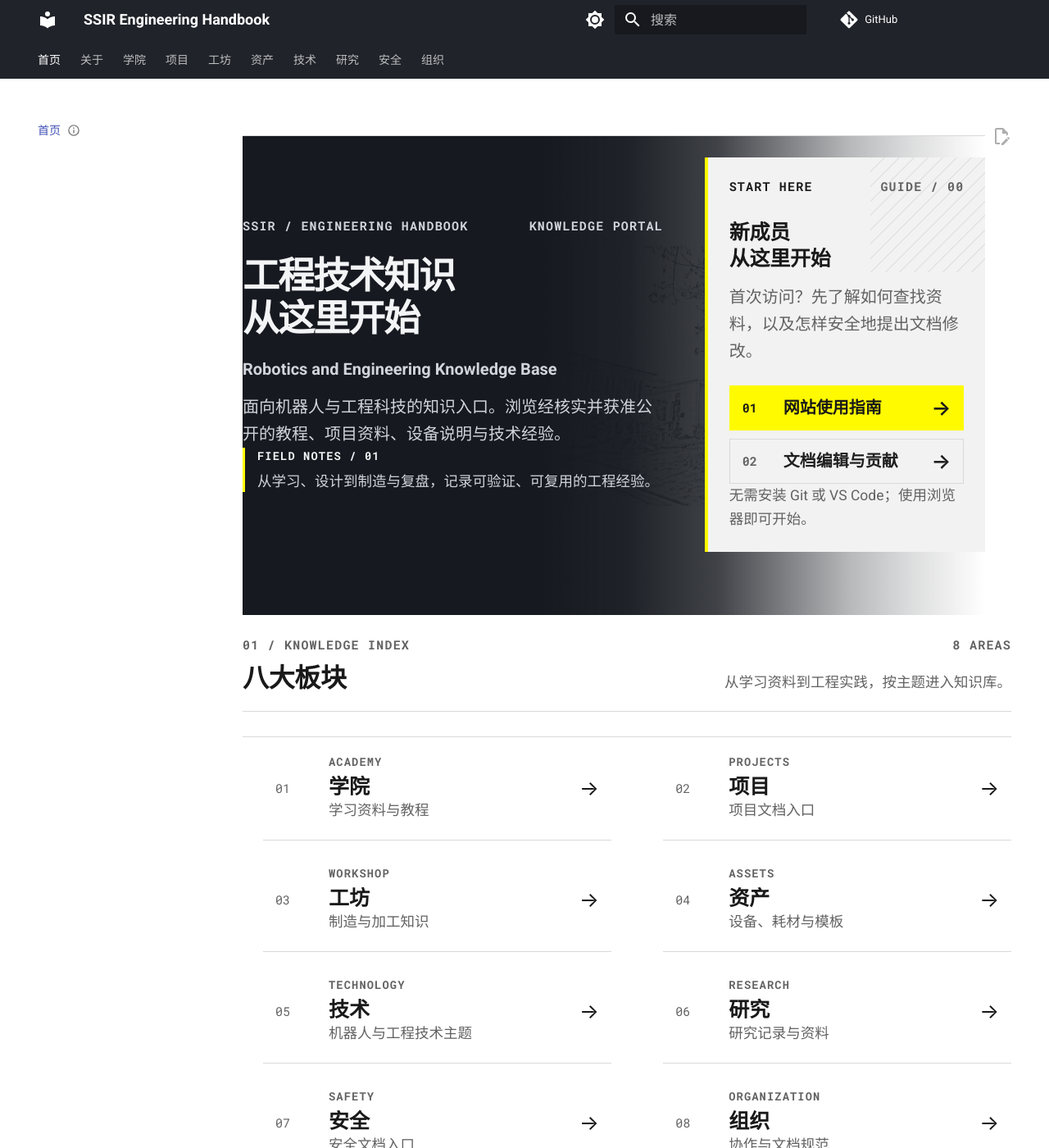
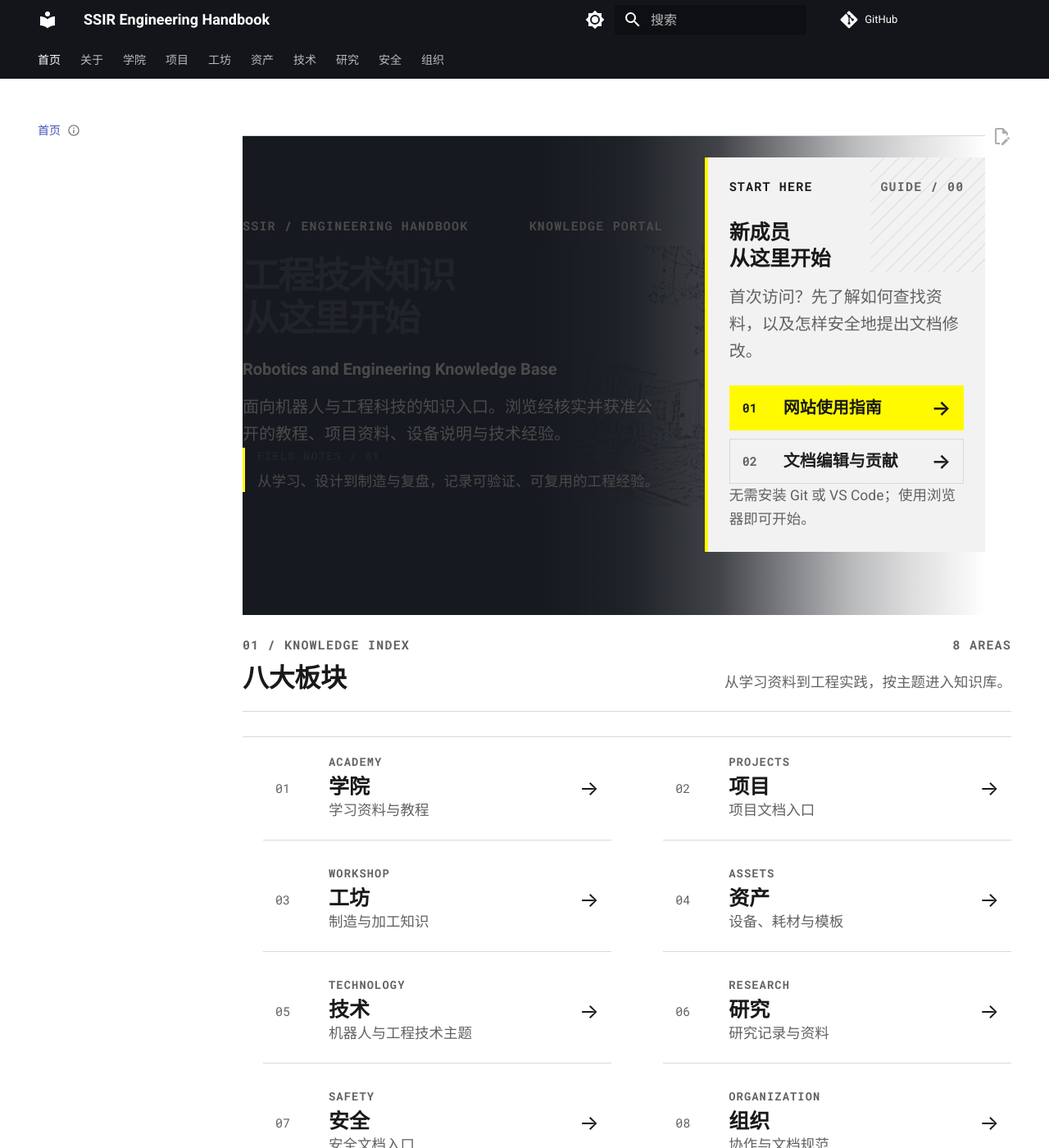
Before and after one commit to SSIR-GDSYZX/SSIR-Engineering-Handbook, an MkDocs documentation site: the page built from docs/index.md, in a window 1280 px wide and 1400 px high. Shown: the whole window at 82% size. Built offline with MkDocs 1.6.1 and Material for MkDocs 9.7.7, drawn with Linux system fonts in a browser that asks for light colours; comment, search, counter and statistics services are not loaded.

Commit message:
fix: restore industrial editorial hero visual identity

```diff
--- a/docs/static/stylesheets/homepage.css
+++ b/docs/static/stylesheets/homepage.css
@@ -1,8 +1,8 @@
 :root {
   --handbook-paper: #ffffff;
   --handbook-ink: #191919;
-  --handbook-headline: #f3f4f6;
-  --handbook-hero-muted: #d1d5db;
+  --handbook-headline: #202329;
+  --handbook-hero-muted: #4a4a4a;
   --handbook-hero-base: #16191f;
   --handbook-muted: #626262;
   --handbook-line: #d9d9d9;
@@ -16,6 +16,8 @@
 [data-md-color-scheme="slate"] {
   --handbook-paper: #141414;
   --handbook-ink: #f2f2f2;
+  --handbook-headline: #F3F4F6;
+  --handbook-hero-muted: #a0a0a0;
   --handbook-muted: #b3b3b3;
   --handbook-line: #484848;
   --handbook-surface: #1f1f1f;
--- a/mkdocs.yml
+++ b/mkdocs.yml
@@ -15,14 +15,14 @@ theme:
   palette:
     - media: "(prefers-color-scheme: light)"
       scheme: default
-      primary: blue grey
+      primary: black
       accent: cyan
       toggle:
         icon: material/brightness-7
         name: 切换到深色模式
     - media: "(prefers-color-scheme: dark)"
       scheme: slate
-      primary: blue grey
+      primary: black
       accent: cyan
       toggle:
         icon: material/brightness-4
```
